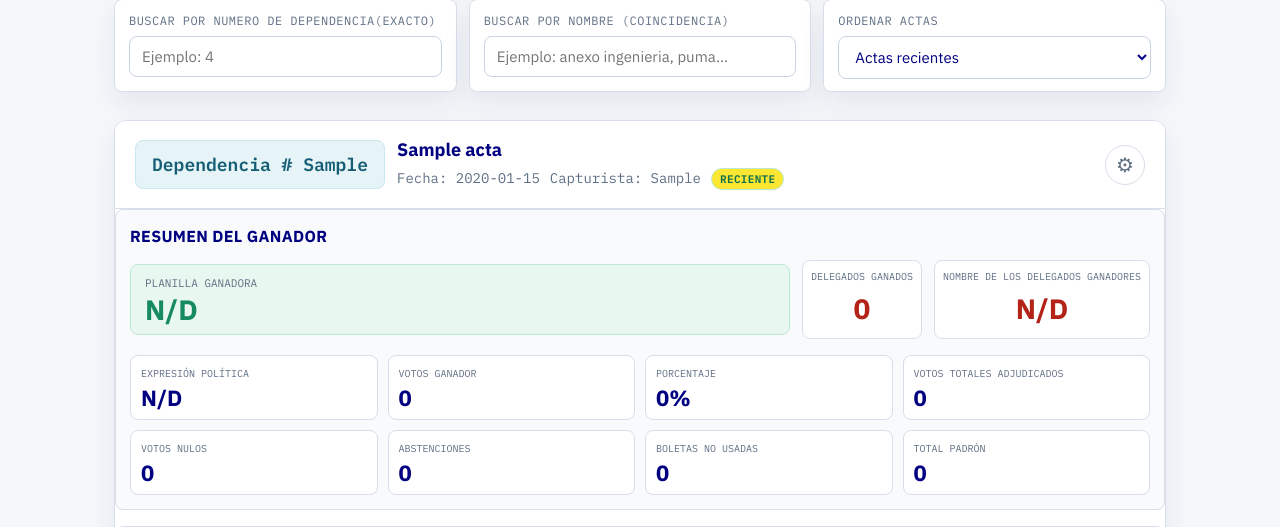
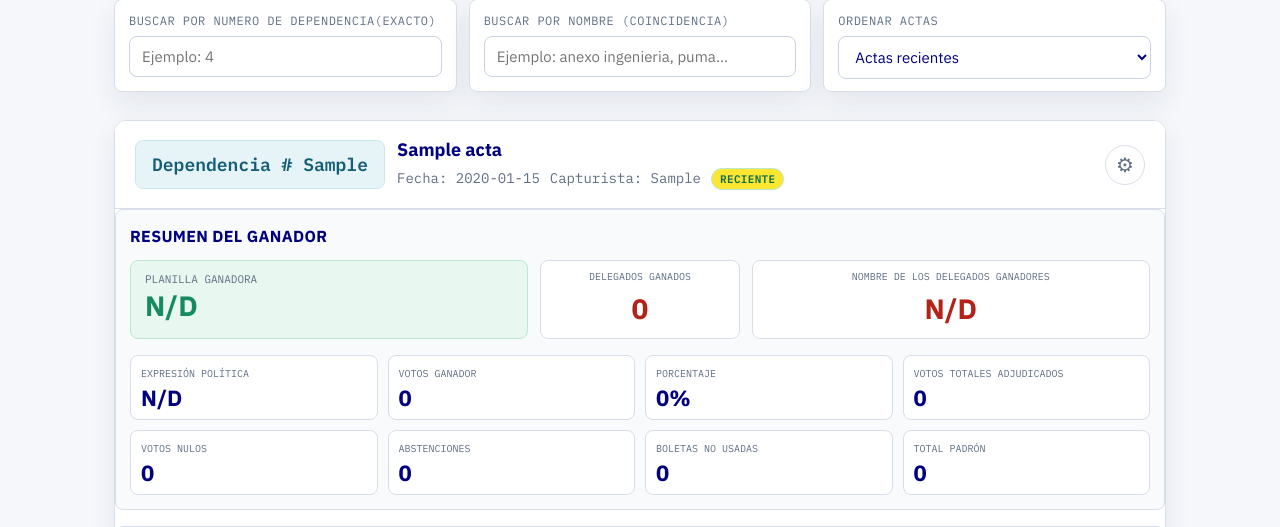
Before and after one commit to sedas14Q/resultadoscgr, a Flask app: page / in a window 1280 px wide. Shown: the part 277-804 px from the top of the page. Run offline with Flask 3, Linux system fonts and the light colour scheme; tables that the repository leaves empty hold one stand-in row (values such as "Sample post"); some libraries are stand-ins or nearby versions.

Commit message:
Actualizacion

```diff
--- a/static/css/dashboard.css
+++ b/static/css/dashboard.css
@@ -388,15 +388,14 @@ header h1 {
 }
 
 .winner-banner {
-    display: flex;
-    justify-content: space-between;
-    align-items: center;
+    display: grid;
+    grid-template-columns: 2fr 1fr 2fr;
+    align-items: stretch;
     gap: 12px;
     margin-bottom: 16px;
 }
 
 .winner-main {
-    flex: 1;
     background: var(--accent-soft);
     border: 1px solid #bce8cf;
     border-radius: var(--radius);
@@ -891,8 +890,7 @@ header h1 {
     }
 
     .winner-banner {
-        flex-direction: column;
-        align-items: stretch;
+        grid-template-columns: 1fr;
     }
 
     .winner-main,
```
